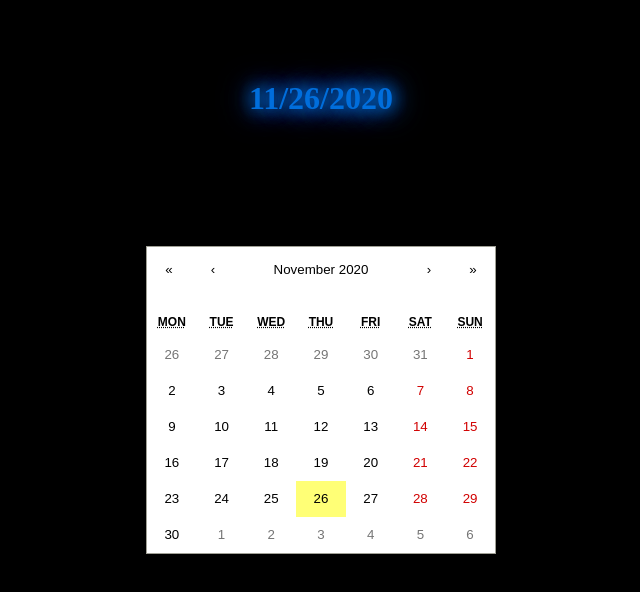
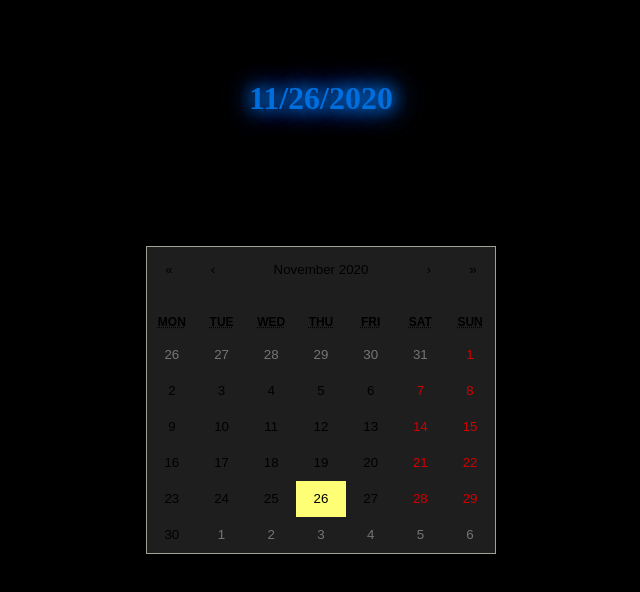
Before and after one commit to michaelseraus/Todo-App, a React (Create React App) app: page / in a window 1280 px wide. Shown: the top 592 px of the page, without its empty margins (319-959 px from the left). Built offline with nearby package versions, Linux system fonts and the light colour scheme; a web font is replaced by a local one.

Commit message:
calendar styling

```diff
--- a/src/Styles/app.scss
+++ b/src/Styles/app.scss
@@ -29,7 +29,7 @@
 }
 
 .react-calendar {
-  background: #1f1e1e;
+  background: #1f1e1e !important;
 }
 
 @import "./toDoList";
```
